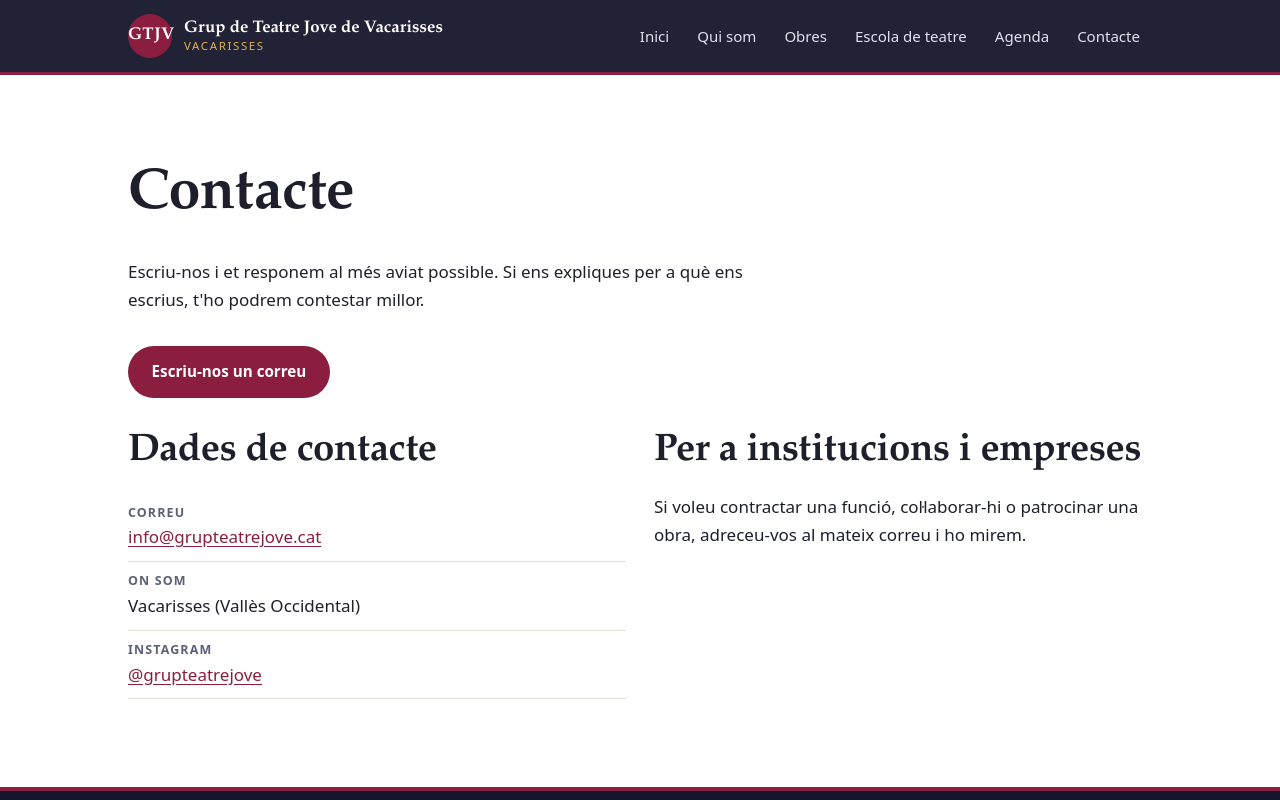
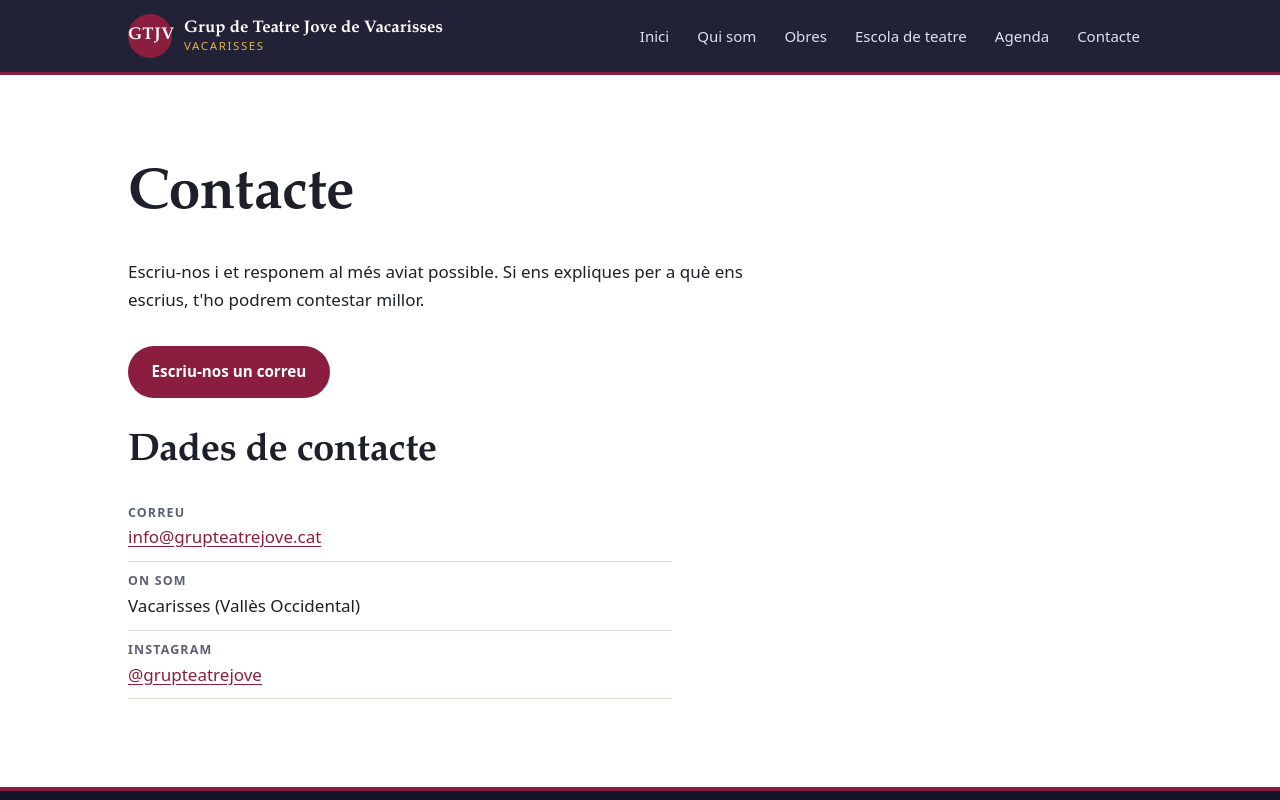
Before and after one commit to joanteixi/grup-teatre-jove-web, an Astro site: page /contacte in a window 1280 px wide. Shown: the top 800 px of the page. Built offline with nearby package versions, Linux system fonts and the light colour scheme; Astro itself is replaced by a stand-in of ours.

Commit message:
Contacte: fora l'apartat d'institucions i empreses

```diff
--- a/src/pages/contacte.astro
+++ b/src/pages/contacte.astro
@@ -20,9 +20,7 @@ import { site } from "../data/site";
         </a>
       </p>
 
-      <div class="graella--2 graella mt-2">
-        <div>
-          <h2>Dades de contacte</h2>
+      <h2 class="mt-2">Dades de contacte</h2>
       <ul class="contacte__dades">
         <li>
           <strong>Correu</strong>
@@ -48,15 +46,5 @@ import { site } from "../data/site";
         ))}
       </ul>
     </div>
-
-        <div>
-          <h2>Per a institucions i empreses</h2>
-          <p class="prosa">
-            Si voleu contractar una funció, col·laborar-hi o patrocinar una obra,
-            adreceu-vos al mateix correu i ho mirem.
-          </p>
-        </div>
-      </div>
-    </div>
   </section>
 </BaseLayout>
--- a/src/styles/global.css
+++ b/src/styles/global.css
@@ -478,6 +478,7 @@ img {
   list-style: none;
   margin: 0;
   padding: 0;
+  max-width: 34rem;
 }
 
 .contacte__dades li {
```
Lines whose indentation alone changed are shown as unchanged.
